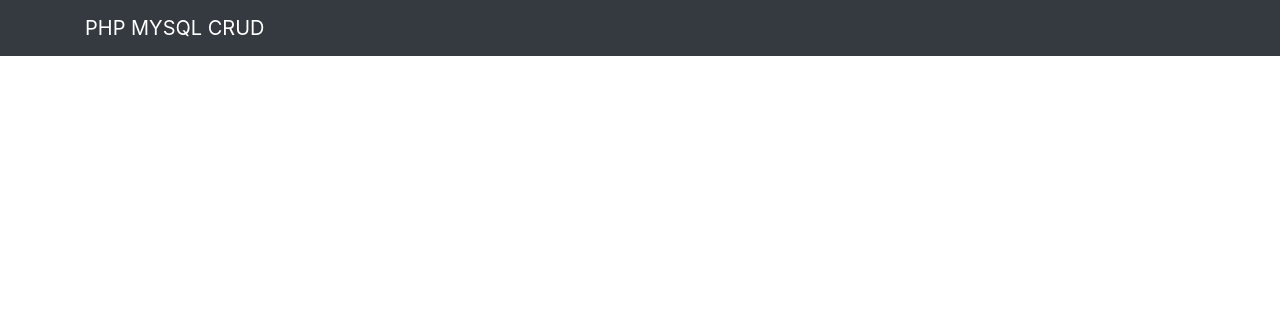
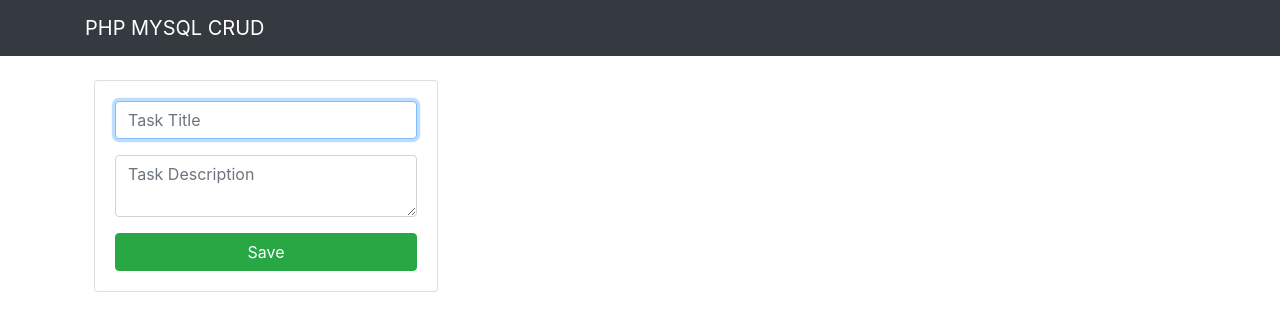
Before and after one commit to JulianMahecha/Crud_PHP, a PHP site: page / in a window 1280 px wide. Shown: the top 331 px of the page. Run offline with PHP 8.4, Linux system fonts and the light colour scheme; some libraries are stand-ins or nearby versions.

Commit message:
Creacion de formulario

```diff
--- a/index.php
+++ b/index.php
@@ -1,7 +1,27 @@
 <?php include("db.php") //Se requiere la conexion a la base de datos.?>
-<?php include("includes/header.php")?>
+<?php include("includes/header.php") ?>
 
+    <div class="container p-4">
+        <div class="row">
+                <div class="col-md-4">
+                    <div class="card card-body">
+                        <form action="">
+                            <div class="form-group">
+                                <input type="text" name="title" class="form-control" placeholder="Task Title" autofocus>
+                            </div>
+                            <div class="form-group">
+                                <textarea name="description" rows="2" class="form-control" placeholder ="Task Description"></textarea>
+                            </div>
+                            <input type="submit" class="btn btn-success btn-block" name="save_task" value= "Save">
+                        </form>
+                    </div>
+                </div>
 
+                <div class="col md-8">
+
+                </div>
+        </div>
+    </div>
 
 
 
```
